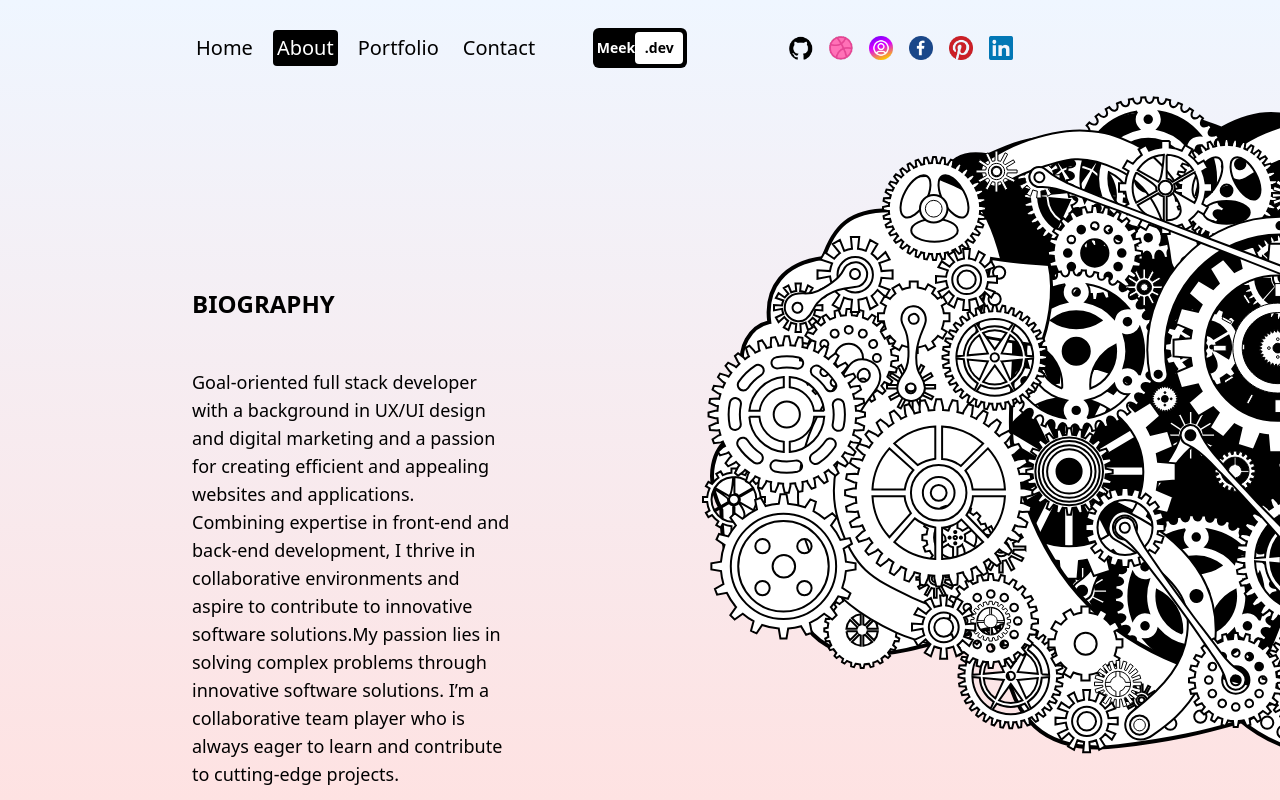
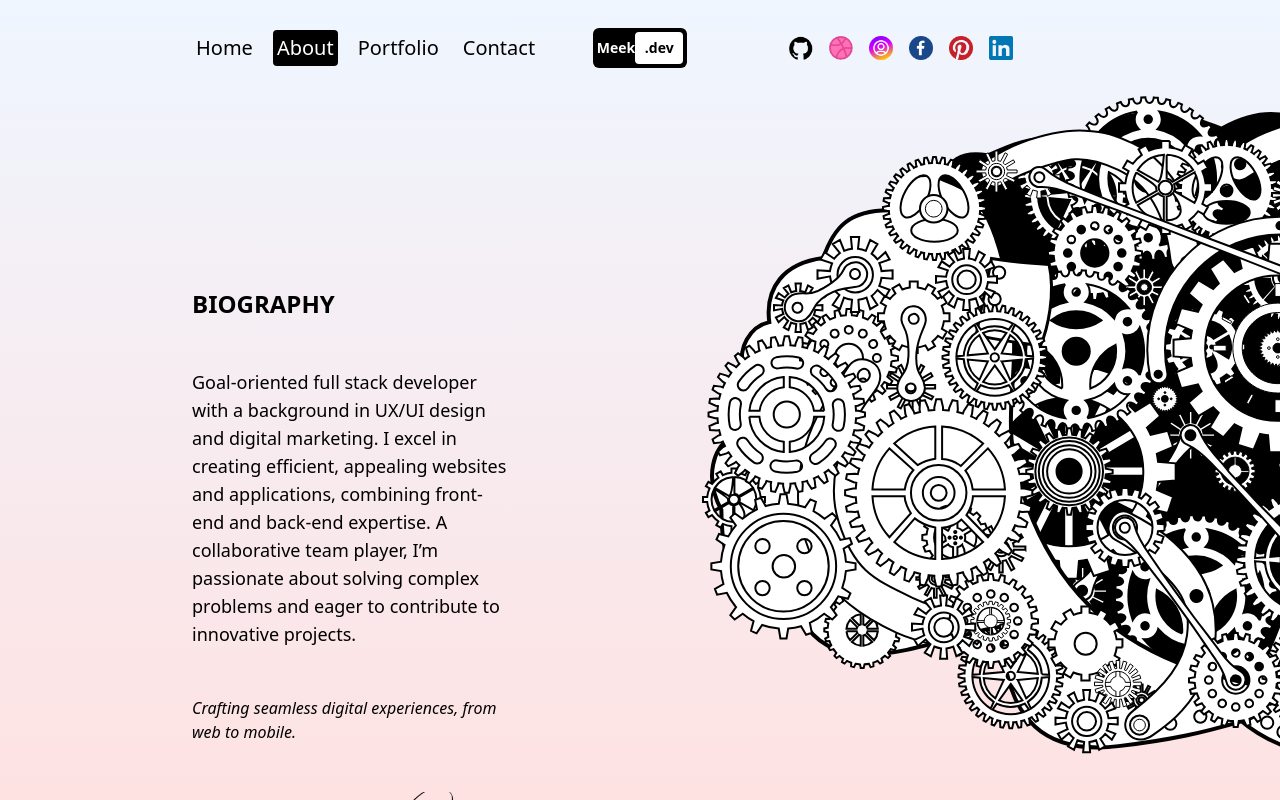
Before and after one commit to Meekness-zw/My-Portfolio, a Next.js app: page /about in a window 1280 px wide. Built offline with nearby package versions, Linux system fonts and the light colour scheme.

Commit message:
my portfolio

```diff
--- a/src/app/about/page.tsx
+++ b/src/app/about/page.tsx
@@ -25,14 +25,7 @@ const Page = () => {
           <div className="flex flex-col gap-12 justify-center">
             <h1 className='font-bold text-2xl'>BIOGRAPHY</h1>
             {/* Biography desc */}
-            <p className='text-lg'>Goal-oriented full stack developer with a background in UX/UI design and
-              digital marketing and a passion for creating efficient and appealing websites
-              and applications. Combining expertise in front-end and back-end
-              development, I thrive in collaborative environments and aspire to
-              contribute to innovative software solutions.My passion lies in solving
-              complex problems through innovative software solutions. I’m a
-              collaborative team player who is always eager to learn and contribute to
-              cutting-edge projects.</p>
+            <p className='text-lg'>Goal-oriented full stack developer with a background in UX/UI design and digital marketing. I excel in creating efficient, appealing websites and applications, combining front-end and back-end expertise. A collaborative team player, I’m passionate about solving complex problems and eager to contribute to innovative projects.</p>
             {/* Biography quote */}
             <span className='italic'>Crafting seamless digital experiences, from web to mobile.</span>
             {/* Biography sign svg */}
```
